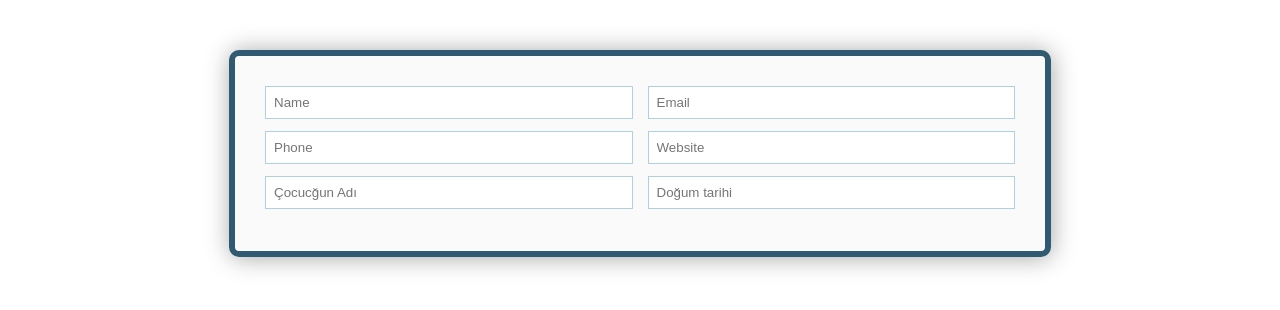
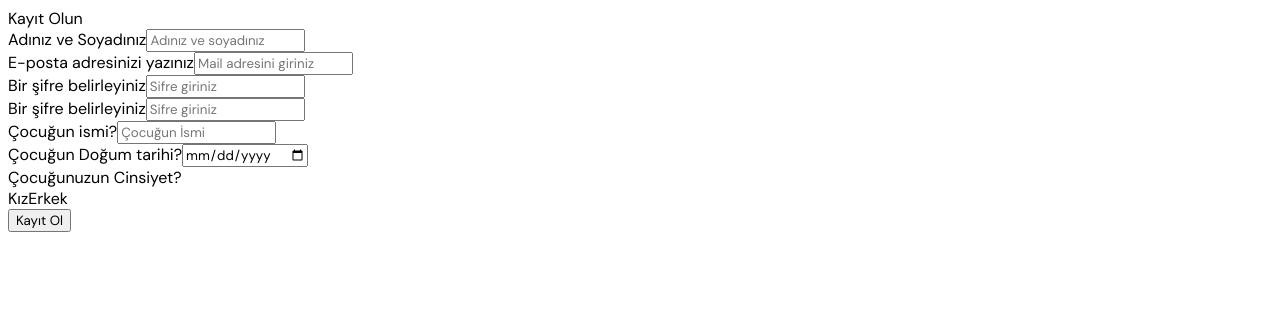
Before and after one commit to DNA-RNA/KidoKitDemo, a React (Create React App) app in the folder frontend/: page /KayitOl in a window 1280 px wide. Shown: the top 310 px of the page. Built offline with nearby package versions, Linux system fonts and the light colour scheme.

Commit message:
form yapısı oluşturuldu

```diff
--- a/frontend/src/App.css
+++ b/frontend/src/App.css
@@ -1,4 +1,7 @@
 @import url('https://fonts.googleapis.com/css2?family=DM+Sans&display=swap');
+*{
+  font-family: 'DM Sans', sans-serif;
+}
 .App {
   text-align: center;
   background: url('images/background.png') no-repeat center center fixed;
@@ -6,7 +9,6 @@
   -moz-background-size: cover;
   -o-background-size: cover;
   height:100vh;
-  font-family: 'DM Sans', sans-serif;
 
 }
 
@@ -49,81 +51,5 @@
 
 }
 
-.btn{
-  margin-top: 1.25rem;
-    padding: 0.8rem 3rem;
-    border-radius: 10px;
-    letter-spacing: 0.5px;
-    background-color: blue;
-}
+
 /* kayit ol*/
-.form-style-9{
-	max-width: 750px;
-	background: #FAFAFA;
-	padding: 30px;
-	margin: 50px auto;
-	box-shadow: 1px 1px 25px rgba(0, 0, 0, 0.35);
-	border-radius: 10px;
-	border: 6px solid #305A72;
-}
-.form-style-9 ul{
-	padding:0;
-	margin:0;
-	list-style:none;
-}
-.form-style-9 ul li{
-	display: block;
-	margin-bottom: 10px;
-	min-height: 35px;
-}
-.form-style-9 ul li  .field-style{
-	box-sizing: border-box;
-	-webkit-box-sizing: border-box;
-	-moz-box-sizing: border-box;
-	padding: 8px;
-	outline: none;
-	border: 1px solid #B0CFE0;
-	-webkit-transition: all 0.30s ease-in-out;
-	-moz-transition: all 0.30s ease-in-out;
-	-ms-transition: all 0.30s ease-in-out;
-	-o-transition: all 0.30s ease-in-out;
-
-}.form-style-9 ul li  .field-style:focus{
-	box-shadow: 0 0 5px #B0CFE0;
-	border:1px solid #B0CFE0;
-}
-.form-style-9 ul li .field-split{
-	width: 49%;
-}
-.form-style-9 ul li .field-full{
-	width: 100%;
-}
-.form-style-9 ul li input.align-left{
-	float:left;
-}
-.form-style-9 ul li input.align-right{
-	float:right;
-}
-.form-style-9 ul li textarea{
-	width: 100%;
-	height: 100px;
-}
-.form-style-9 ul li input[type="button"],
-.form-style-9 ul li input[type="submit"] {
-	-moz-box-shadow: inset 0px 1px 0px 0px #3985B1;
-	-webkit-box-shadow: inset 0px 1px 0px 0px #3985B1;
-	box-shadow: inset 0px 1px 0px 0px #3985B1;
-	background-color: #216288;
-	border: 1px solid #17445E;
-	display: inline-block;
-	cursor: pointer;
-	color: #FFFFFF;
-	padding: 8px 18px;
-	text-decoration: none;
-	font: 12px Arial, Helvetica, sans-serif;
-}
-.form-style-9 ul li input[type="button"]:hover,
-.form-style-9 ul li input[type="submit"]:hover {
-	background: linear-gradient(to bottom, #2D77A2 5%, #337DA8 100%);
-	background-color: #28739E;
-}
--- a/frontend/src/pages/KayitOl.jsx
+++ b/frontend/src/pages/KayitOl.jsx
@@ -1,27 +1,79 @@
-import React from 'react'
+import React from "react";
 
-function KayitOl() {
-  return (
-    <div>
-      <form className="form-style-9">
-<ul>
-<li>
-    <input type="text" name="field1" className="field-style field-split align-left" placeholder="Name" />
-    <input type="email" name="field2" className="field-style field-split align-right" placeholder="Email" />
+class KayitOl extends React.Component {
+  constructor() {
+    super();
+    this.handleSubmit = this.handleSubmit.bind(this);
+  }
 
-</li>
-<li>
-    <input type="text" name="field3" className="field-style field-split align-left" placeholder="Phone" />
-    <input type="url" name="field4" className="field-style field-split align-right" placeholder="Website" />
-</li>
-<li>
-    <input type="text" name="field3" className="field-style field-split align-left" placeholder="Çocucğun Adı" />
-    <input type="url" name="field4" className="field-style field-split align-right" placeholder="Doğum tarihi" />
-</li>
-</ul>
-</form>
-    </div>
-  )
+  handleSubmit(event) {
+    event.preventDefault();
+    const data = new FormData(event.target);
+
+    fetch("https://testapi.kidokit.com/api/account/register", {
+      method: "POST",
+      body: data,
+    });
+  }
+  render() {
+    return (
+      <div className="container">
+        <div className="title">Kayıt Olun</div>
+        <form onSubmit={this.handleSubmit} className="form">
+       <div className="form-box">
+      <span className="description">Adınız ve Soyadınız</span>
+      <input type="text" name="fullName" placeholder="Adınız ve soyadınız" required />
+      </div>
+      <div className="form-box">
+      <span className="description">E-posta adresinizi yazınız</span>
+      <input type="text" name="email"  placeholder="Mail adresini giriniz"/>
+
+
+      </div>
+      <div className="form-box">
+      <span className="description">Bir şifre belirleyiniz</span>
+      <input type="password" name="password"  placeholder="Sifre giriniz" />
+
+      </div>
+      <div className="form-box">
+      <span className="description">Bir şifre belirleyiniz</span>
+      <input type="password" name="password"  placeholder="Sifre giriniz" />
+      </div>
+      <div className="form-box">
+      <span className="description">Çocuğun ismi?</span>
+      <input type="text" name="childName" placeholder="Çocuğun İsmi" />
+      </div>
+      <div className="form-box">
+      <span className="description">Çocuğun Doğum tarihi?</span>
+      <input type="date" name="childBirthday"  placeholder="Çocuğun doğum tarihini giriniz" />
+      </div>
+      <div className="form-box">
+      <span className="description">Çocuğunuzun Cinsiyet?</span>
+      <div className="category">
+        <label htmlFor="">
+          <span className="gender" name="childGender">Kız</span>
+        </label>
+        <label htmlFor="">
+          <span className="gender" name="childGender">Erkek</span>
+        </label>
+      </div>
+      </div>
+
+
+
+
+  <div className="button">
+            <button className="btn">Kayıt Ol</button>
+          </div>
+
+
+
+
+      </form>
+      </div>
+
+    );
+  }
 }
 
-export default KayitOl
+export default KayitOl;
```
